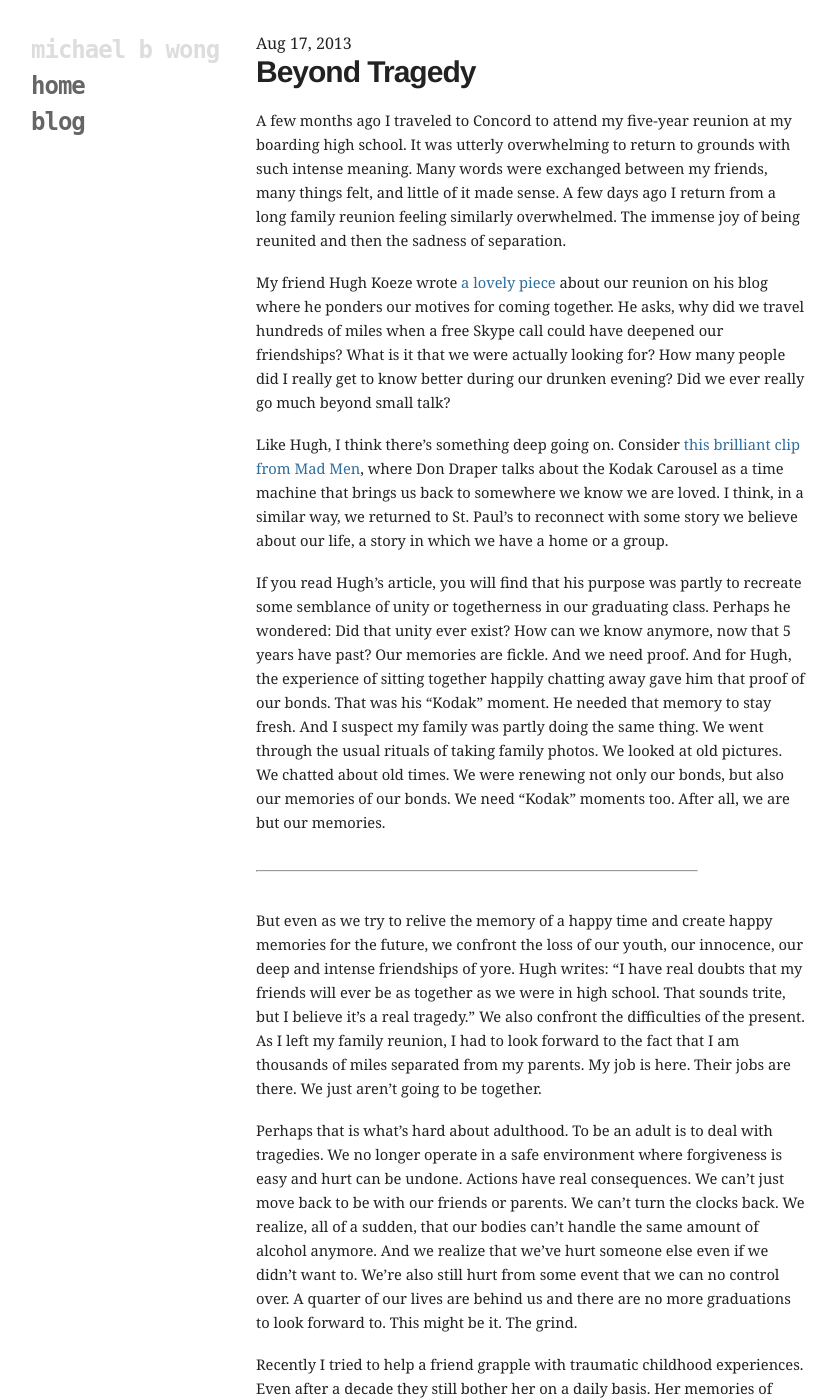
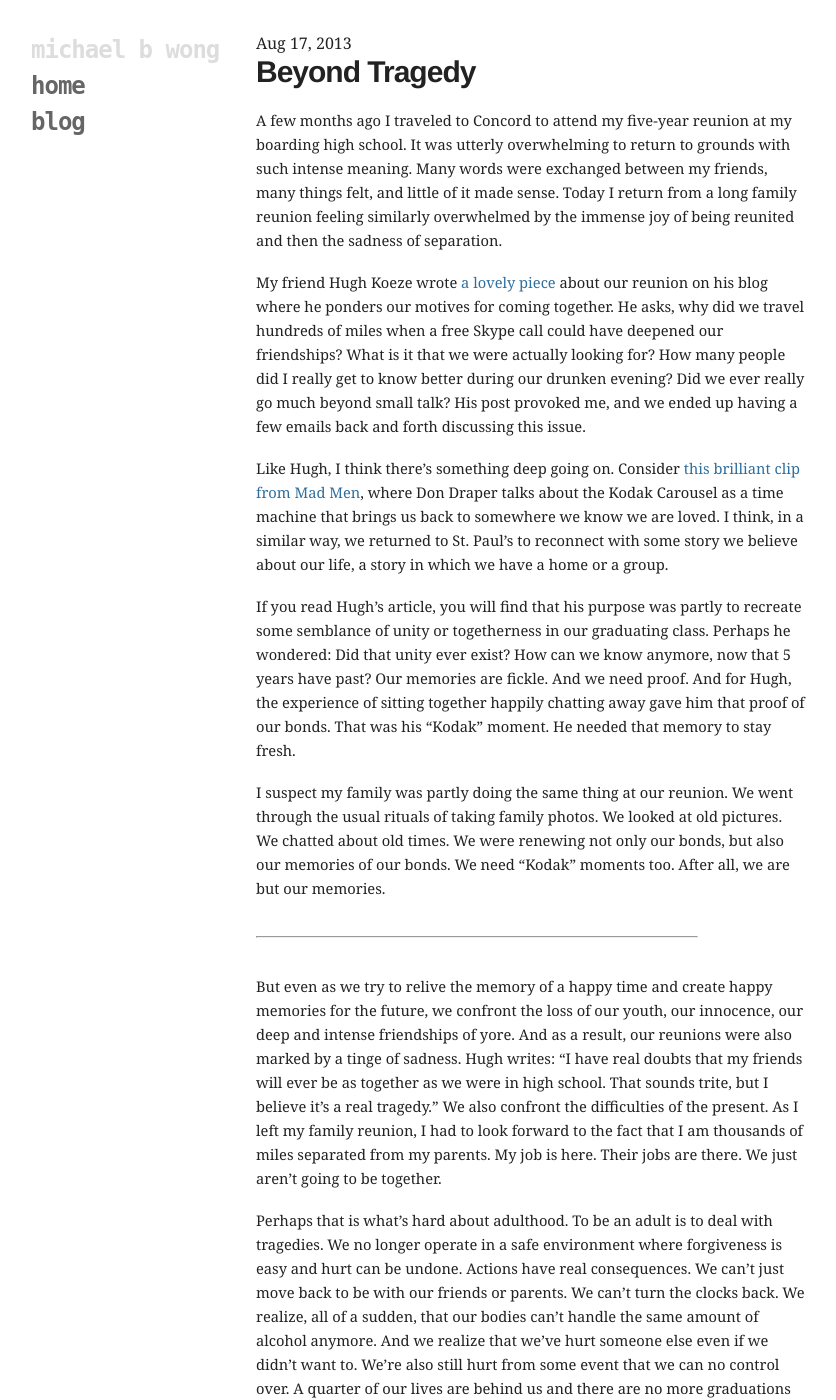
Before and after one commit to mbwong/mbwong.github.com, a Jekyll site: the page built from _posts/2013-08-17-tragedy-and-adulthood.md, in a window 1280 px wide and 1400 px high. Shown: the whole window, without its empty margins (94-930 px from the left). Built offline with Jekyll 4.4.1, drawn with Linux system fonts in a browser that asks for light colours.

Commit message:
Update 2013-08-17-tragedy-and-adulthood.md

```diff
--- a/_posts/2013-08-17-tragedy-and-adulthood.md
+++ b/_posts/2013-08-17-tragedy-and-adulthood.md
@@ -5,20 +5,22 @@ layout: post
 ---
 # Beyond Tragedy
 
-A few months ago I traveled to Concord to attend my five-year reunion at my boarding high school. It was utterly overwhelming to return to grounds with such intense meaning. Many words were exchanged between my friends, many things felt, and little of it made sense. A few days ago I return from a long family reunion feeling similarly overwhelmed. The immense joy of being reunited and then the sadness of separation.
+A few months ago I traveled to Concord to attend my five-year reunion at my boarding high school. It was utterly overwhelming to return to grounds with such intense meaning. Many words were exchanged between my friends, many things felt, and little of it made sense. Today I return from a long family reunion feeling similarly overwhelmed by the immense joy of being reunited and then the sadness of separation.
 
-My friend Hugh Koeze wrote [a lovely piece][hugh] about our reunion on his blog where he ponders our motives for coming together. He asks, why did we travel hundreds of miles when a free Skype call could have deepened our friendships? What is it that we were actually looking for? How many people did I really get to know better during our drunken evening? Did we ever really go much beyond small talk?
+My friend Hugh Koeze wrote [a lovely piece][hugh] about our reunion on his blog where he ponders our motives for coming together. He asks, why did we travel hundreds of miles when a free Skype call could have deepened our friendships? What is it that we were actually looking for? How many people did I really get to know better during our drunken evening? Did we ever really go much beyond small talk? His post provoked me, and we ended up having a few emails back and forth discussing this issue.
 
 Like Hugh, I think there's something deep going on. Consider [this brilliant clip from Mad Men][madmen], where Don Draper talks about the Kodak Carousel as a time machine that brings us back to somewhere we know we are loved. I think, in a similar way, we returned to St. Paul's to reconnect with some story we believe about our life, a story in which we have a home or a group.
 
-If you read Hugh's article, you will find that his purpose was partly to recreate some semblance of unity or togetherness in our graduating class. Perhaps he wondered: Did that unity ever exist? How can we know anymore, now that 5 years have past? Our memories are fickle. And we need proof. And for Hugh, the experience of sitting together happily chatting away gave him that proof of our bonds. That was his "Kodak" moment. He needed that memory to stay fresh. And I suspect my family was partly doing the same thing. We went through the usual rituals of taking family photos. We looked at old pictures. We chatted about old times. We were renewing not only our bonds, but also our memories of our bonds. We need "Kodak" moments too. After all, we are but our memories.
+If you read Hugh's article, you will find that his purpose was partly to recreate some semblance of unity or togetherness in our graduating class. Perhaps he wondered: Did that unity ever exist? How can we know anymore, now that 5 years have past? Our memories are fickle. And we need proof. And for Hugh, the experience of sitting together happily chatting away gave him that proof of our bonds. That was his "Kodak" moment. He needed that memory to stay fresh.
+
+I suspect my family was partly doing the same thing at our reunion. We went through the usual rituals of taking family photos. We looked at old pictures. We chatted about old times. We were renewing not only our bonds, but also our memories of our bonds. We need "Kodak" moments too. After all, we are but our memories.
 
 [hugh]: http://hughkoeze.wordpress.com/2013/06/10/thoughts-on-my-high-school-reunion/
 [madmen]: http://www.youtube.com/watch?v=suRDUFpsHus
 
 ------------------------------------
 
-But even as we try to relive the memory of a happy time and create happy memories for the future, we confront the loss of our youth, our innocence, our deep and intense friendships of yore. Hugh writes: "I have real doubts that my friends will ever be as together as we were in high school. That sounds trite, but I believe it’s a real tragedy." We also confront the difficulties of the present. As I left my family reunion, I had to look forward to the fact that I am thousands of miles separated from my parents. My job is here. Their jobs are there. We just aren't going to be together.
+But even as we try to relive the memory of a happy time and create happy memories for the future, we confront the loss of our youth, our innocence, our deep and intense friendships of yore. And as a result, our reunions were also marked by a tinge of sadness. Hugh writes: "I have real doubts that my friends will ever be as together as we were in high school. That sounds trite, but I believe it’s a real tragedy." We also confront the difficulties of the present. As I left my family reunion, I had to look forward to the fact that I am thousands of miles separated from my parents. My job is here. Their jobs are there. We just aren't going to be together.
 
 Perhaps that is what's hard about adulthood. To be an adult is to deal with tragedies. We no longer operate in a safe environment where forgiveness is easy and hurt can be undone. Actions have real consequences. We can't just move back to be with our friends or parents. We can't turn the clocks back. We realize, all of a sudden, that our bodies can't handle the same amount of alcohol anymore. And we realize that we've hurt someone else even if we didn't want to. We're also still hurt from some event that we can no control over. A quarter of our lives are behind us and there are no more graduations to look forward to. This might be it. The grind.
 
```
